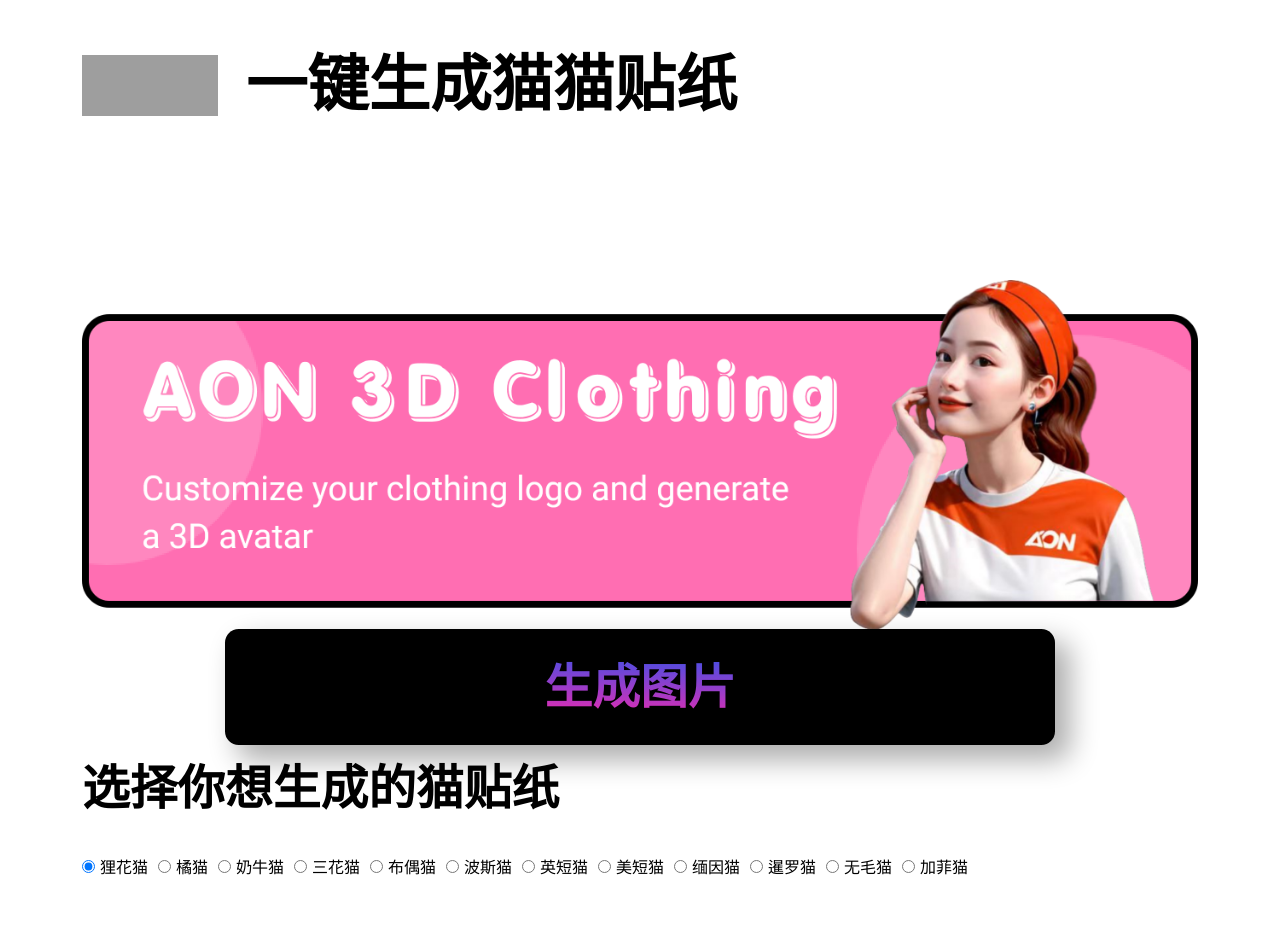
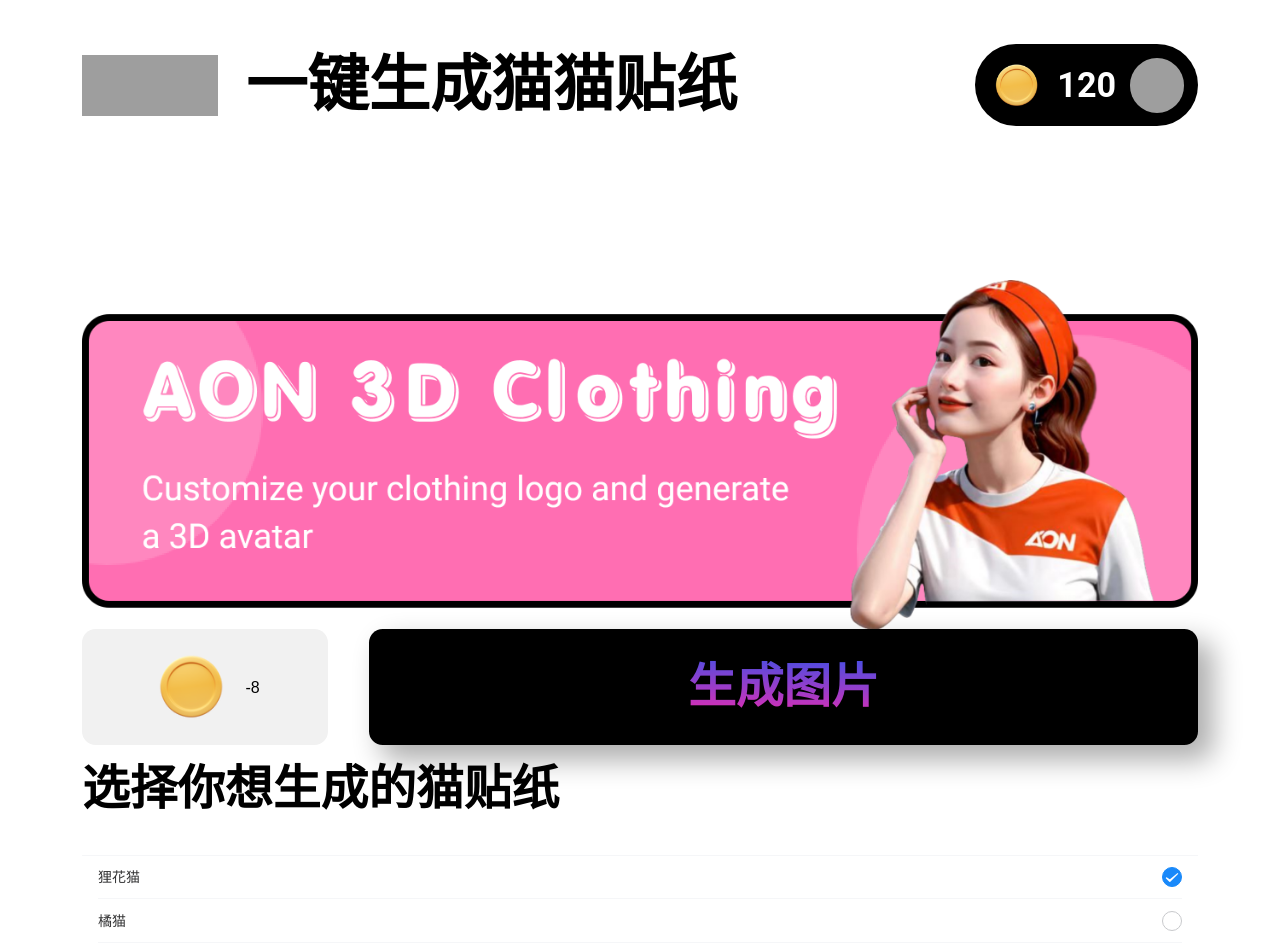
Before and after one commit to TestsLing/aon-sticker-maker, a Vue app: page / in a window 1280 px wide. Shown: the top 952 px of the page. Built offline with nearby package versions, Linux system fonts and the light colour scheme; grey boxes are pictures that could not be loaded.

Commit message:
perf: 还原demo里的积分与头像信息

```diff
--- a/package.json
+++ b/package.json
@@ -26,11 +26,14 @@
     "@tsconfig/node20": "^20.1.4",
     "@types/aos": "^3.0.7",
     "@types/node": "^20.12.5",
+    "@vant/auto-import-resolver": "^1.2.1",
     "@vitejs/plugin-vue": "^5.0.4",
     "@vitejs/plugin-vue-jsx": "^3.1.0",
     "@vue/tsconfig": "^0.5.1",
     "npm-run-all2": "^6.1.2",
     "typescript": "~5.4.0",
+    "unplugin-auto-import": "^0.17.6",
+    "unplugin-vue-components": "^0.27.0",
     "vite": "^5.2.8",
     "vite-plugin-commonjs": "^0.10.1",
     "vite-plugin-vue-devtools": "^7.0.25",
--- a/src/App.vue
+++ b/src/App.vue
@@ -23,7 +23,7 @@ import { RouterView } from 'vue-router'
 	display: flex;
 	flex-direction: row;
 	align-items: center;
-	justify-content: center;
+	justify-content: space-between;
 }
 
 .bottom_btn uni-button {
--- a/src/components/Header.vue
+++ b/src/components/Header.vue
@@ -3,7 +3,7 @@
 		<img src="../assets/logo_.png" class="logo" @click="goIndex"></img>
 
 		<div class="title">一键生成猫猫贴纸</div>
-    <!--
+
 		<div class="right">
 			<div class="right_count">
 				<img src="../assets/icons/money.png" class="moneyIcon"></img>
@@ -11,7 +11,7 @@
 			</div>
 			<img src="../assets/icons/user.png" v-if="!isUserPage" class="userIcon" @click="goUser"></img>
 		</div>
-		-->
+
 	</div>
 </template>
 
--- a/src/views/Complete.vue
+++ b/src/views/Complete.vue
@@ -6,16 +6,15 @@
 
 		<div class="container complete">
 			<div>
-				<text class="back" @click="goBack">{{ '<' }}BACK</text>
+				<text class="back" @click="goBack">{{ '<' }}返回</text>
 			</div>
 			<img class="completeIcon" src="../assets/images/complete.png" mode=""></img>
 
 			<text class="p1">
-				Complete the task to obtain AON Points
+        完成任务获得AON点数
 			</text>
-
 			<text class="p2">
-				Your current points are insufficient. Please complete the task to obtain more AON Points.
+        你目前的积分不足。请完成任务以获得更多AON积分。
 			</text>
 
 			<button>Share</button>
--- a/src/views/Created.vue
+++ b/src/views/Created.vue
@@ -1,7 +1,6 @@
 <template>
 	<div class="">
 		<Header></Header>
-
 
 		<div class="container created">
 			<div class="resCon">
@@ -11,9 +10,10 @@
 			<div class="download">
 				<img src="../assets/icons/download.png" @click="downloadImage" mode=""></img>
 			</div>
-			<div class="bottom_btn">
+
+      <div class="bottom_btn">
 				<button class="createMore" @click="goToCreate">返 回</button>
-<!--				<button class="shareBtn">Share</button>-->
+				<button class="shareBtn" @click="downloadImage">分 享</button>
 			</div>
 		</div>
 	</div>
--- a/src/views/Index.vue
+++ b/src/views/Index.vue
@@ -9,72 +9,96 @@
 
 			<div class="uni-form-item uni-column">
 				<div class="title">选择你想生成的猫贴纸</div>
-				<div class="radio-wrap">
-
-          <div>
-            <input type="radio" id="lh"   v-model="catType" name="cat" value="dragon-li" />
-            <label class="margin-left-5" for="lh">狸花猫</label>
-          </div>
-          <div>
-            <input type="radio" id="Ginger"  v-model="catType" name="cat" value="Ginger cat" />
-            <label class="margin-left-5" for="Ginger">橘猫</label>
-          </div>
-          <div>
-            <input type="radio" id="Cow"  v-model="catType" name="cat" value="Cow Cat" />
-            <label class="margin-left-5" for="Cow">奶牛猫</label>
-          </div>
-
-          <div>
-            <input type="radio" id="Three"  v-model="catType" name="cat" value="Three Flower Cat" />
-            <label class="margin-left-5" for="Three">三花猫</label>
-          </div>
+        <div class="radio-wrap">
+          <van-cell-group>
+            <van-radio-group v-model="catType" >
+            <van-cell title="狸花猫" clickable @click="catType = 'dragon-li'">
+              <template #right-icon>
+                <van-radio name="dragon-li" />
+              </template>
+            </van-cell>
 
 
-          <div>
-            <input type="radio" id="Ragdoll"  v-model="catType" name="cat" value="Ragdoll" />
-            <label class="margin-left-5" for="Ragdoll">布偶猫</label>
-          </div>
+              <van-cell title="橘猫" clickable @click="catType = 'ginger cat'">
+                <template #right-icon>
+                  <van-radio name="ginger cat" />
+                </template>
+              </van-cell>
 
-          <div>
-            <input type="radio" id="Persian"  v-model="catType" name="cat" value="Persian cat" />
-            <label class="margin-left-5" for="Persian">波斯猫</label>
-          </div>
+             <van-cell title="奶牛猫" clickable @click="catType = 'cow cat'">
+                <template #right-icon>
+                  <van-radio name="cow cat" />
+                </template>
+              </van-cell>
 
-          <div>
-            <input type="radio" id="short"  v-model="catType" name="cat" value="English short cat" />
-            <label class="margin-left-5" for="short">英短猫</label>
-          </div>
+              <van-cell title="三花猫" clickable @click="catType = 'three flower cat'">
+                <template #right-icon>
+                  <van-radio name="three flower cat" />
+                </template>
+              </van-cell>
 
-          <div>
-            <input type="radio" id="American"  v-model="catType" name="cat" value="American Short Cat" />
-            <label class="margin-left-5" for="American">美短猫</label>
-          </div>
+              <van-cell title="布偶猫" clickable @click="catType = 'ragdoll'">
+                <template #right-icon>
+                  <van-radio name="ragdoll" />
+                </template>
+              </van-cell>
 
-          <div>
-            <input type="radio" id="Maine"  v-model="catType" name="cat" value="Maine cat" />
-            <label class="margin-left-5" for="Maine">缅因猫</label>
-          </div>
+              <van-cell title="波斯猫" clickable @click="catType = 'persian'">
+                <template #right-icon>
+                  <van-radio name="persian" />
+                </template>
+              </van-cell>
 
-          <div>
-            <input type="radio" id="Siamese"  v-model="catType" name="cat" value="Siamese cat" />
-            <label class="margin-left-5" for="Siamese">暹罗猫</label>
-          </div>
-            <div>
-            <input type="radio" id="Hairless"  v-model="catType" name="cat" value="Hairless cat" />
-            <label class="margin-left-5" for="Hairless">无毛猫</label>
-          </div>
+              <van-cell title="英短猫" clickable @click="catType = 'english short cat'">
+                <template #right-icon>
+                  <van-radio name="english short cat" />
+                </template>
+              </van-cell>
 
-          <div>
-            <input type="radio" id="Garfield"  v-model="catType" name="cat" value="Garfield cat" />
-            <label class="margin-left-5" for="Garfield">加菲猫</label>
-          </div>
+              <van-cell title="美短猫" clickable @click="catType = 'american short cat'">
+                <template #right-icon>
+                  <van-radio name="american short cat" />
+                </template>
+              </van-cell>
 
-				</div>
+              <van-cell title="缅因猫" clickable @click="catType = 'maine cat'">
+                <template #right-icon>
+                  <van-radio name="maine cat" />
+                </template>
+              </van-cell>
+
+              <van-cell title="暹罗猫" clickable @click="catType = 'siamese cat'">
+                <template #right-icon>
+                  <van-radio name="siamese cat" />
+                </template>
+              </van-cell>
+
+              <van-cell title="无毛猫" clickable @click="catType = 'hairless cat'">
+                <template #right-icon>
+                  <van-radio name="hairless cat" />
+                </template>
+              </van-cell>
+
+              <van-cell title="加菲猫" clickable @click="catType = 'garfield cat'">
+                <template #right-icon>
+                  <van-radio name="garfield cat" />
+                </template>
+              </van-cell>
+
+
+            </van-radio-group>
+          </van-cell-group>
+        </div>
+
+
 
 			</div>
 
 			<div class="bottom_btn">
-
+        <div class="spendCount">
+          <img class="icon" src="../assets/icons/money.png" mode=""></img>
+          <text>-8</text>
+        </div>
 				<button class="submitBtn" @click="formSubmit">
 					<text>生成图片</text>
 				</button>
@@ -108,9 +132,8 @@ function goToComplete(url) {
 }
 
 const formSubmit = async () => {
-
-	showLoading.value = true
-
+  console.log(catType.value);return
+  showLoading.value = true
 	try {
 		// AI 使用方法
 		const ai_options = {
@@ -124,9 +147,9 @@ const formSubmit = async () => {
 		const data = {
 			input: {
         "steps": 17,
-        "width": 300,
-        "height": 300,
-        "prompt": "a cute cat,its breed is " + catType.value ,
+        "width": 1152,
+        "height": 1152,
+        "prompt": "a cute cat ,its breed is " + catType.value ,
         "output_format": "jpg",
         "output_quality": 100,
         "negative_prompt": "",
@@ -281,17 +304,13 @@ const formSubmit = async () => {
 	color: transparent;
 	background-clip: text;
 }
-.flex{
-  display: flex;
+
+
+.radio-wrap{
+  height: 400px;
+  overflow: scroll;
+
 }
 
-.radio-wrap{
-  display: flex;
-  flex-wrap: wrap;
-  gap: 10px 10px;
-}
 
-.margin-left-5{
-  margin-left: 5px;
-}
 </style>
--- a/src/views/User.vue
+++ b/src/views/User.vue
@@ -26,7 +26,7 @@
 
 			<div class="bottom_btn">
 				<button @click="goToCreate">
-					Go To Create
+          去生成图片
 				</button>
 			</div>
 		</div>
--- a/vite.config.ts
+++ b/vite.config.ts
@@ -6,7 +6,9 @@ import vueJsx from '@vitejs/plugin-vue-jsx'
 // import VueDevTools from 'vite-plugin-vue-devtools'
 import commonjs from 'vite-plugin-commonjs';
 
-
+import AutoImport from 'unplugin-auto-import/vite';
+import Components from 'unplugin-vue-components/vite';
+import { VantResolver } from '@vant/auto-import-resolver';
 
 // https://vitejs.dev/config/
 export default defineConfig({
@@ -15,6 +17,12 @@ export default defineConfig({
     vue(),
     vueJsx(),
     // VueDevTools(),
+    AutoImport({
+      resolvers: [VantResolver()],
+    }),
+    Components({
+      resolvers: [VantResolver()],
+    }),
   ],
   base: '/',
   resolve: {
@@ -24,7 +32,7 @@ export default defineConfig({
   },
   server: {
     host: '0.0.0.0',
-    port: 8080,
+    port: 8081,
     proxy: {
       '/api': {
         target: 'https://api.aonet.ai/',
```
Also changed, not shown: auto-imports.d.ts (added, +9 -0 lines), components.d.ts (added, +20 -0 lines).
